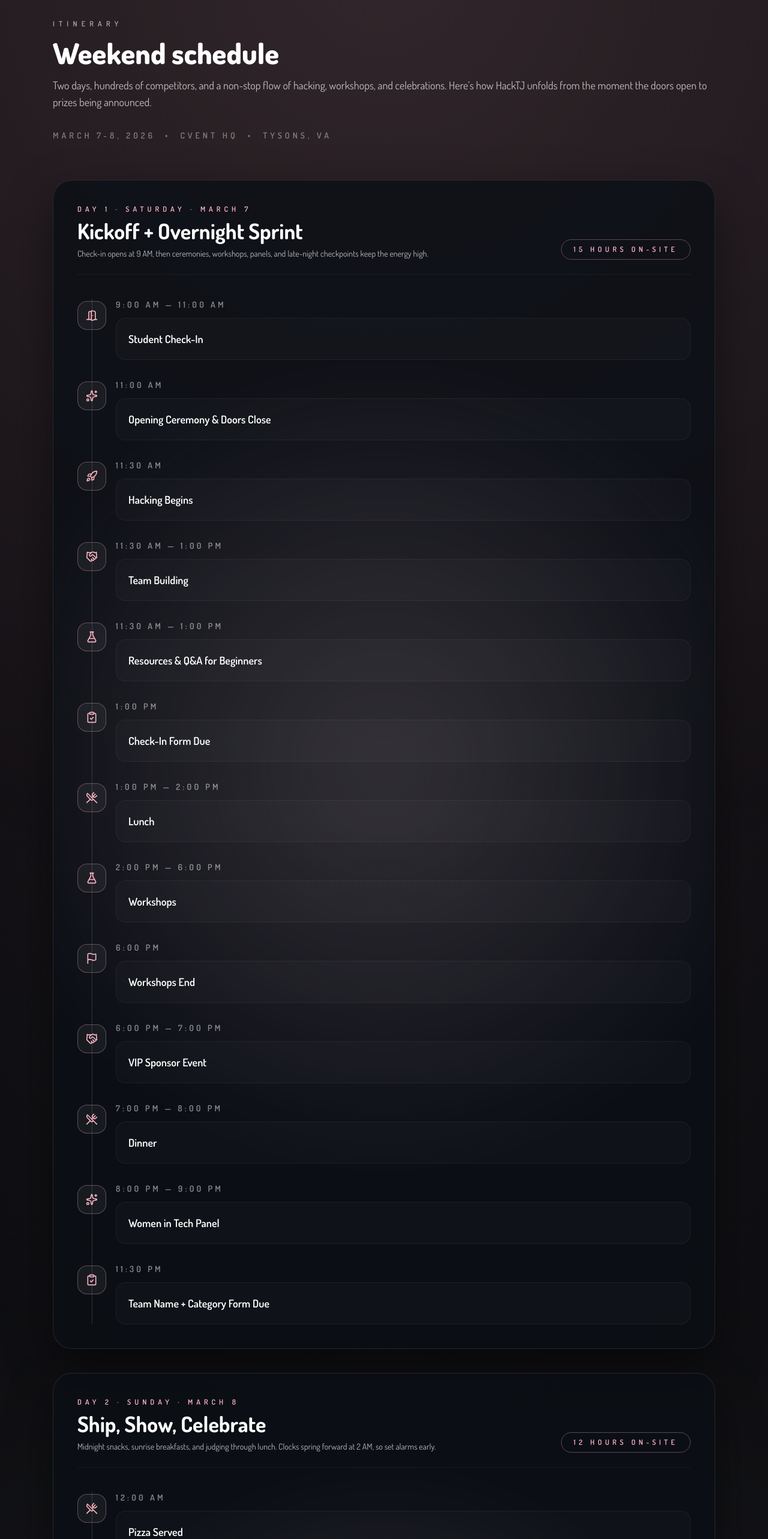
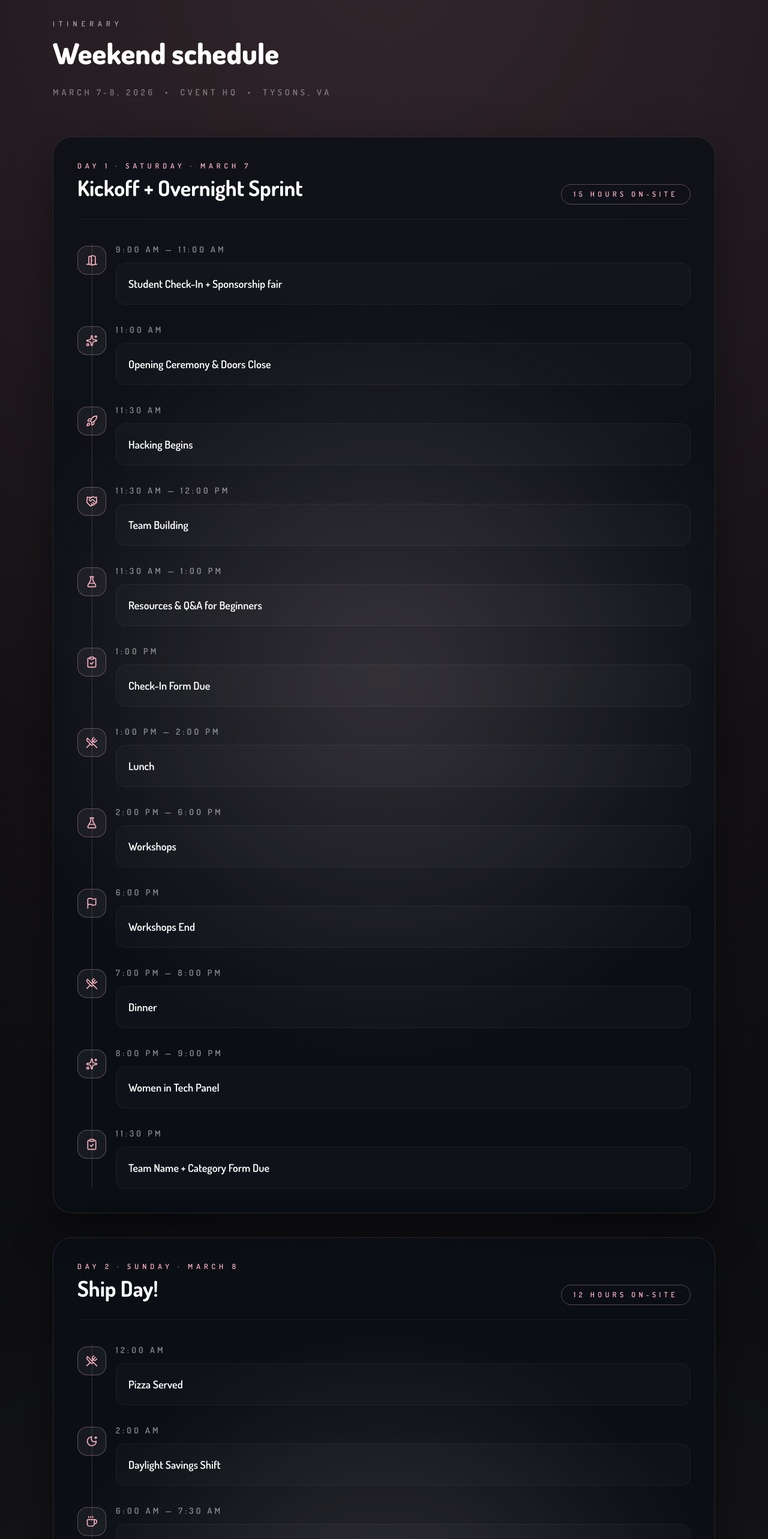
Before and after one commit to HackTJ/2026, a Next.js app: page /schedule in a window 1280 px wide. Shown: the part 160-2726 px from the top of the page at 60% size. Built offline with nearby package versions, Linux system fonts and the light colour scheme.

Commit message:
little schedule changes

```diff
--- a/components/schedule.tsx
+++ b/components/schedule.tsx
@@ -41,14 +41,14 @@
     date: "Saturday · March 7",
     tagline: "Kickoff + Overnight Sprint",
     description:
-      "Check-in opens at 9 AM, then ceremonies, workshops, panels, and late-night checkpoints keep the energy high.",
+      "",
     duration: "15 hours on-site",
     accent: { base: "#fcb2c3", glow: "#ffd9e5" },
     events: [
       {
         time: "9:00 AM",
         endTime: "11:00 AM",
-        title: "Student Check-In",
+        title: "Student Check-In + Sponsorship fair",
         icon: DoorOpen,
       },
       {
@@ -63,7 +63,7 @@
       },
       {
         time: "11:30 AM",
-        endTime: "1:00 PM",
+        endTime: "12:00 PM",
         title: "Team Building",
         icon: Handshake,
       },
@@ -96,12 +96,6 @@
         icon: Flag,
       },
       {
-        time: "6:00 PM",
-        endTime: "7:00 PM",
-        title: "VIP Sponsor Event",
-        icon: Handshake,
-      },
-      {
         time: "7:00 PM",
         endTime: "8:00 PM",
         title: "Dinner",
@@ -123,9 +117,9 @@
   {
     day: "Day 2",
     date: "Sunday · March 8",
-    tagline: "Ship, Show, Celebrate",
+    tagline: "Ship Day!",
     description:
-      "Midnight snacks, sunrise breakfasts, and judging through lunch. Clocks spring forward at 2 AM, so set alarms early.",
+      "",
     duration: "12 hours on-site",
     accent: { base: "#fcb2c3", glow: "#ffd9e5" },
     events: [
@@ -198,10 +192,6 @@
             <h2 className="mt-4 text-4xl font-extrabold sm:text-5xl">
               Weekend schedule
             </h2>
-            <p className="mt-4 text-base text-white/70 sm:text-lg">
-              Two days, hundreds of competitors, and a non-stop flow of hacking, workshops, and celebrations. Here’s how HackTJ
-              unfolds from the moment the doors open to prizes being announced.
-            </p>
             <div className="mt-8 flex flex-wrap gap-4 text-sm font-semibold uppercase tracking-[0.35em] text-white/40">
               <span>{event.dates}</span>
               <span>&#8226;</span>
--- a/components/sponsors.tsx
+++ b/components/sponsors.tsx
@@ -33,7 +33,7 @@
   },
   {
     name: "Gold",
-    slots: 5,
+    slots: 3,
     blurb: "",
     logos: [
       { name: "Roam", src: "/logos/gold/roam.png" },
@@ -43,7 +43,7 @@
   },
   {
     name: "Silver",
-    slots: 5,
+    slots: 6,
     blurb: "",
     logos: [{ name: "Terac", src: "/logos/silver/terac.svg" },
       { name: "Hudson River Trading", src: "/logos/silver/hrt.png" },
```
